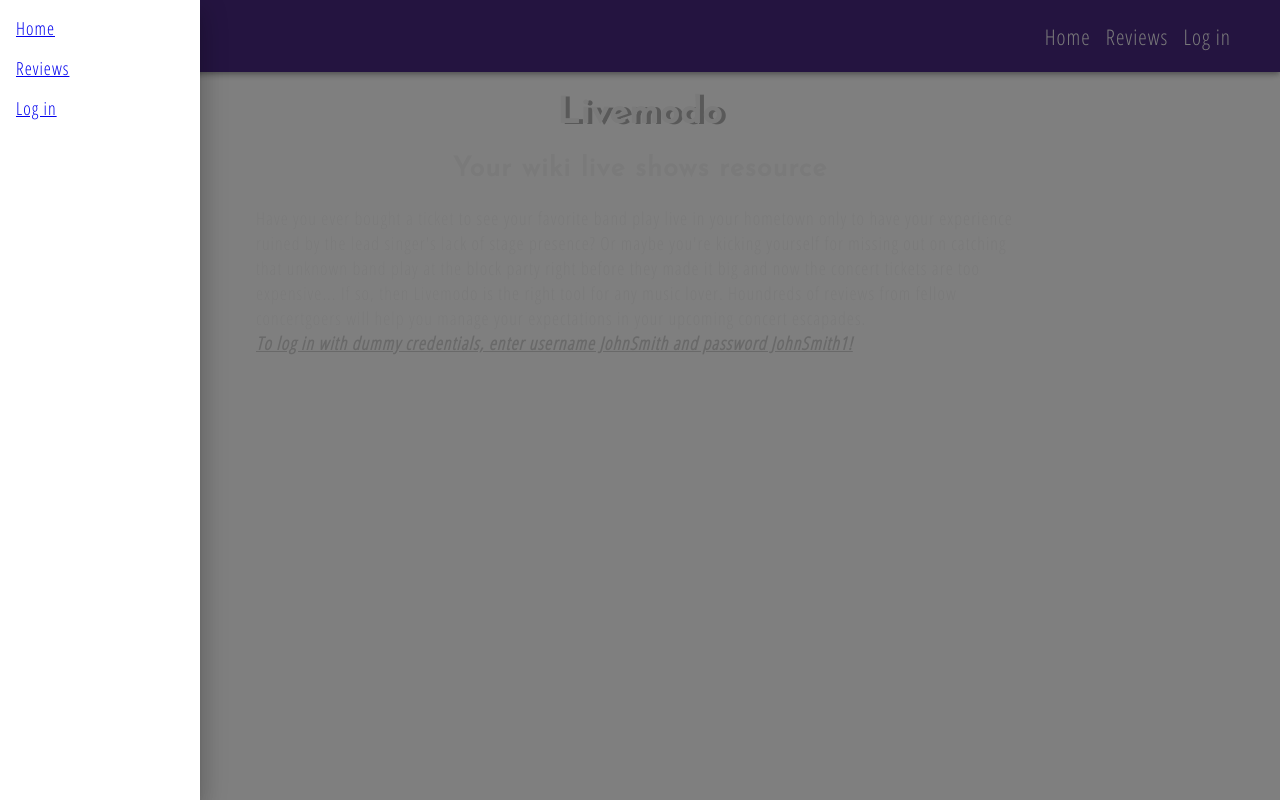
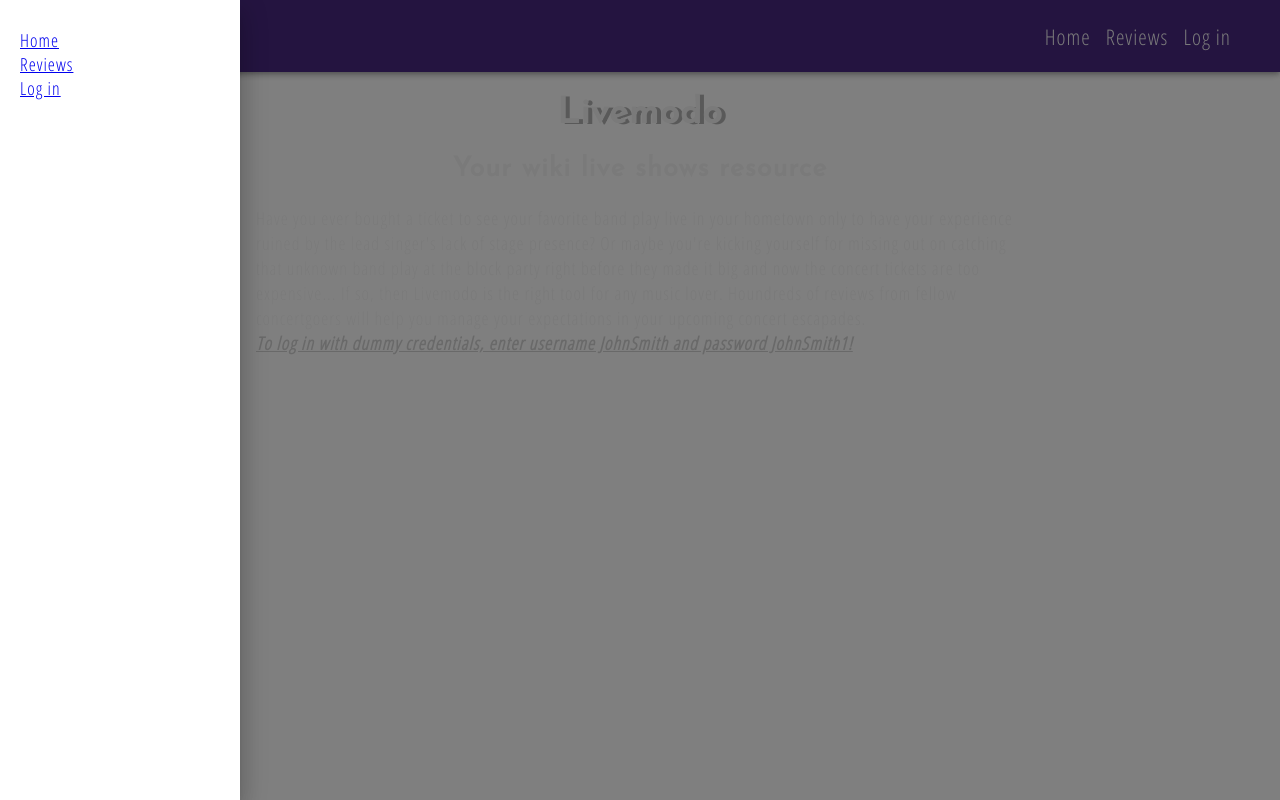
Before and after one commit to BC1985/livemodo, a React (Create React App) app: page / in a window 1280 px wide. Both pictures are taken after a click on the button "menu". Built offline with nearby package versions, Linux system fonts and the light colour scheme.

Commit message:
Optimize routes display

```diff
--- a/src/App.js
+++ b/src/App.js
@@ -22,7 +22,7 @@ require("dotenv").config();
 
 function App() {
   const [isLoggedIn, setIsloggedIn] = useState(TokenService.hasAuthToken());
-  const [setIsSideDrawerOpen] = useState(false);
+  const [isSideDrawerOpen, setIsSideDrawerOpen] = useState(false);
 
   const changeLoginState = () => {
     setIsloggedIn(state => !state);
@@ -61,7 +61,7 @@ function App() {
     },
     {
       to: "/reviews",
-      name: "Browse Reviews",
+      name: "Reviews",
     },
     {
       to: "/post",
--- a/src/NavBar/Navbar.js
+++ b/src/NavBar/Navbar.js
@@ -5,7 +5,16 @@ import { AppBar, Toolbar, Typography } from "@material-ui/core/";
 import { makeStyles } from "@material-ui/core/styles";
 import SideDrawer from "../SideDrawer/SideDrawer";
 
-const Navbar = ({ routes, isLoggedIn, authenticateRoutes }) => {
+export const showRoutes = routes => {
+  return routes.map(r => (
+    <li key={r.name}>
+      <NavLink to={r.to} onClick={r.onClick}>
+        {r.name}
+      </NavLink>
+    </li>
+  ));
+};
+const Navbar = ({ routes, authenticateRoutes, isLoggedIn }) => {
   const useStyles = makeStyles(() => ({
     title: {
       flexGrow: 1,
@@ -16,21 +25,17 @@ const Navbar = ({ routes, isLoggedIn, authenticateRoutes }) => {
   return (
     <AppBar position="static">
       <Toolbar>
-        <SideDrawer routes={isLoggedIn ? authenticateRoutes : routes} />
+        <SideDrawer
+          isLoggedIn={isLoggedIn}
+          routes={routes}
+          authenticateRoutes={authenticateRoutes}
+        />
         <Typography variant="h6" className={classes.title}>
           Livemodo
         </Typography>
         <div className="spacer" />
         <div className="nav-links">
-          <ul>
-            {routes.map(route => (
-              <li key={route.name}>
-                <NavLink to={route.to}>
-                  {route.name}
-                </NavLink>
-              </li>
-            ))}
-          </ul>
+          <ul>{showRoutes(isLoggedIn ? authenticateRoutes : routes)}</ul>
         </div>
       </Toolbar>
     </AppBar>
--- a/src/SideDrawer/SideDrawer.js
+++ b/src/SideDrawer/SideDrawer.js
@@ -1,14 +1,15 @@
 import React, { useState } from "react";
 import "./SideDrawer.css";
-import { NavLink } from "react-router-dom";
 import { makeStyles } from "@material-ui/core/styles";
 import MenuIcon from "@material-ui/icons/Menu";
-import { List, ListItem, IconButton, Drawer } from "@material-ui/core/";
+import { List, IconButton, Drawer } from "@material-ui/core/";
+import { showRoutes } from "../NavBar/Navbar";
 
-const SideDrawer = ({ routes }) => {
+const SideDrawer = ({ routes, authenticateRoutes, isLoggedIn }) => {
   const useStyles = makeStyles({
     list: {
       width: 200,
+      margin: 20,
     },
   });
 
@@ -29,15 +30,7 @@ const SideDrawer = ({ routes }) => {
       onClick={toggleDrawer(false)}
       onKeyDown={toggleDrawer(false)}
     >
-      <List>
-        {routes.map(route => (
-          <ListItem button key={route.name}>
-            <NavLink to={route.to} onClick={route.onClick}>
-              {route.name}
-            </NavLink>
-          </ListItem>
-        ))}
-      </List>
+      <List>{showRoutes(isLoggedIn ? authenticateRoutes : routes)}</List>
     </div>
   );
   return (
```
